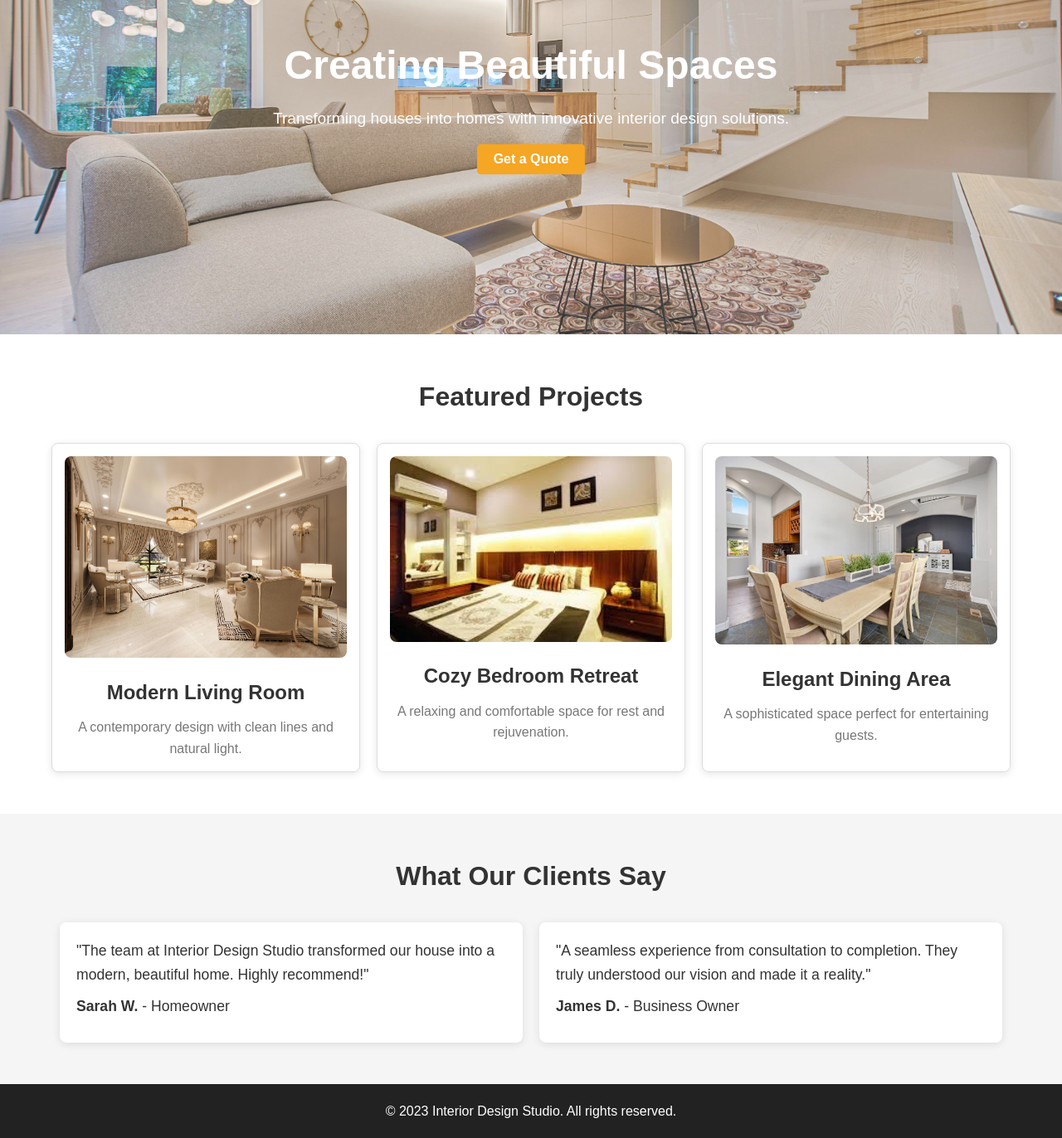
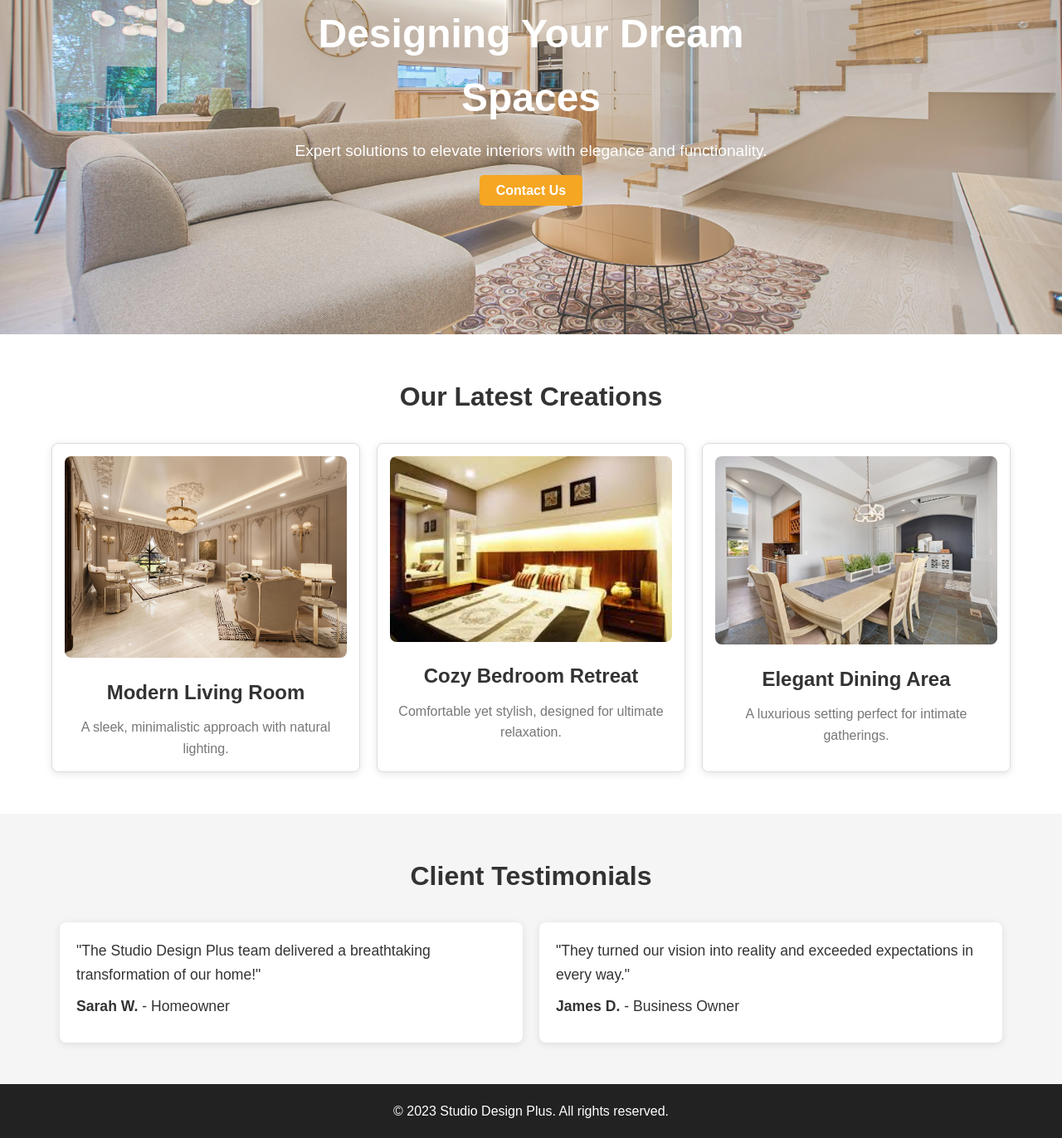
Before and after one commit to abhishekcc99/studiodesignplus, a plain HTML site: page index.html in a window 1280 px wide. Shown: the part 243-1615 px from the top of the page at 83% size. Drawn offline with Linux system fonts and the light colour scheme; a script that the page names is missing.

Commit message:
Update Index and Style

```diff
--- a/index.html
+++ b/index.html
@@ -3,10 +3,11 @@
 <head>
     <meta charset="UTF-8">
     <meta name="viewport" content="width=device-width, initial-scale=1.0">
-    <title>Studio Design</title>
+    <title>Studio Design Plus</title>
     <link rel="stylesheet" href="style.css">
 </head>
 <body>
+
     <header>
         <nav>
             <div class="logo">Studio Design Plus</div>
@@ -22,52 +23,53 @@
 
     <main>
         <section class="hero">
-            <img src="hero-image.jpg" alt="Hero Image" class="hero-image">
+            <img src="hero-image.jpg" alt="Beautiful interior design" class="hero-image">
             <div class="hero-content">
-                <h1 class="fade-in">Creating Beautiful Spaces</h1>
-                <p class="fade-in">Transforming houses into homes with innovative interior design solutions.</p>
-                <a href="contact.html" class="btn slide-up">Get a Quote</a>
+                <h1>Designing Your Dream Spaces</h1>
+                <p>Expert solutions to elevate interiors with elegance and functionality.</p>
+                <a href="contact.html" class="btn">Contact Us</a>
             </div>
         </section>
 
         <section class="featured-projects">
-            <h2 class="fade-in">Featured Projects</h2>
+            <h2>Our Latest Creations</h2>
             <div class="project-grid">
                 <div class="project">
-                    <img src="project1.jpg" alt="Modern Living Room" class="project-image">
+                    <img src="project1.jpg" alt="Modern Living Room Design" class="project-image">
                     <h3>Modern Living Room</h3>
-                    <p>A contemporary design with clean lines and natural light.</p>
+                    <p>A sleek, minimalistic approach with natural lighting.</p>
                 </div>
                 <div class="project">
                     <img src="project2.jpg" alt="Cozy Bedroom Retreat" class="project-image">
                     <h3>Cozy Bedroom Retreat</h3>
-                    <p>A relaxing and comfortable space for rest and rejuvenation.</p>
+                    <p>Comfortable yet stylish, designed for ultimate relaxation.</p>
                 </div>
                 <div class="project">
                     <img src="project3.jpg" alt="Elegant Dining Area" class="project-image">
                     <h3>Elegant Dining Area</h3>
-                    <p>A sophisticated space perfect for entertaining guests.</p>
+                    <p>A luxurious setting perfect for intimate gatherings.</p>
                 </div>
             </div>
         </section>
 
         <section class="testimonials">
-            <h2 class="fade-in">What Our Clients Say</h2>
+            <h2>Client Testimonials</h2>
             <div class="testimonial-cards">
                 <div class="testimonial">
-                    <p>"The team at Interior Design Studio transformed our house into a modern, beautiful home. Highly recommend!"</p>
+                    <p>"The Studio Design Plus team delivered a breathtaking transformation of our home!"</p>
                     <p><strong>Sarah W.</strong> - Homeowner</p>
                 </div>
                 <div class="testimonial">
-                    <p>"A seamless experience from consultation to completion. They truly understood our vision and made it a reality."</p>
+                    <p>"They turned our vision into reality and exceeded expectations in every way."</p>
                     <p><strong>James D.</strong> - Business Owner</p>
                 </div>
             </div>
         </section>
+
     </main>
 
     <footer>
-        <p>&copy; 2023 Interior Design Studio. All rights reserved.</p>
+        <p>&copy; 2023 Studio Design Plus. All rights reserved.</p>
     </footer>
 
     <script src="script.js"></script>
--- a/style.css
+++ b/style.css
@@ -1,3 +1,5 @@
+/* style.css */
+
 /* Basic Reset */
 * {
     margin: 0;
```
Also changed, not shown: scripts.js (+20 -0 lines).
